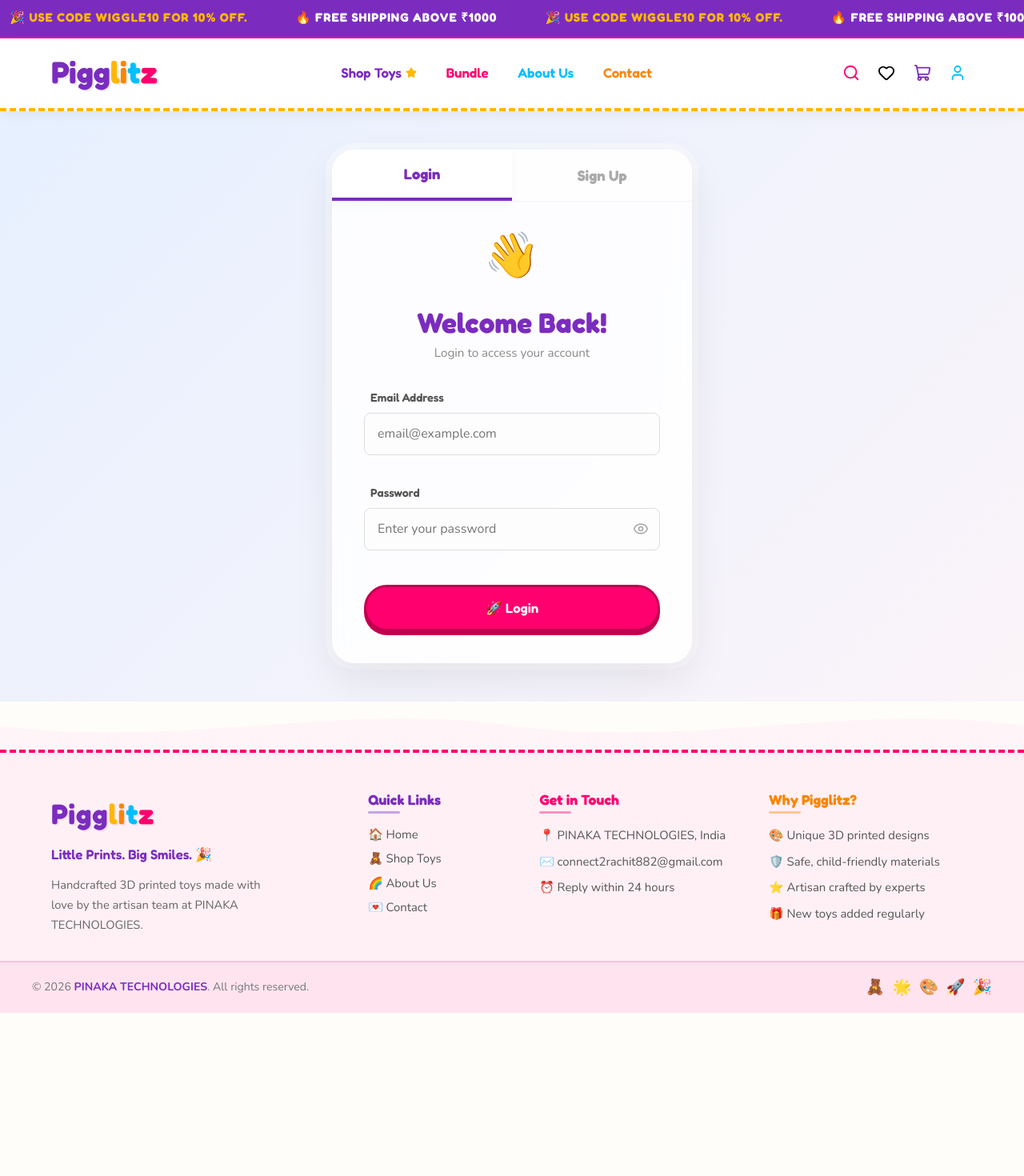
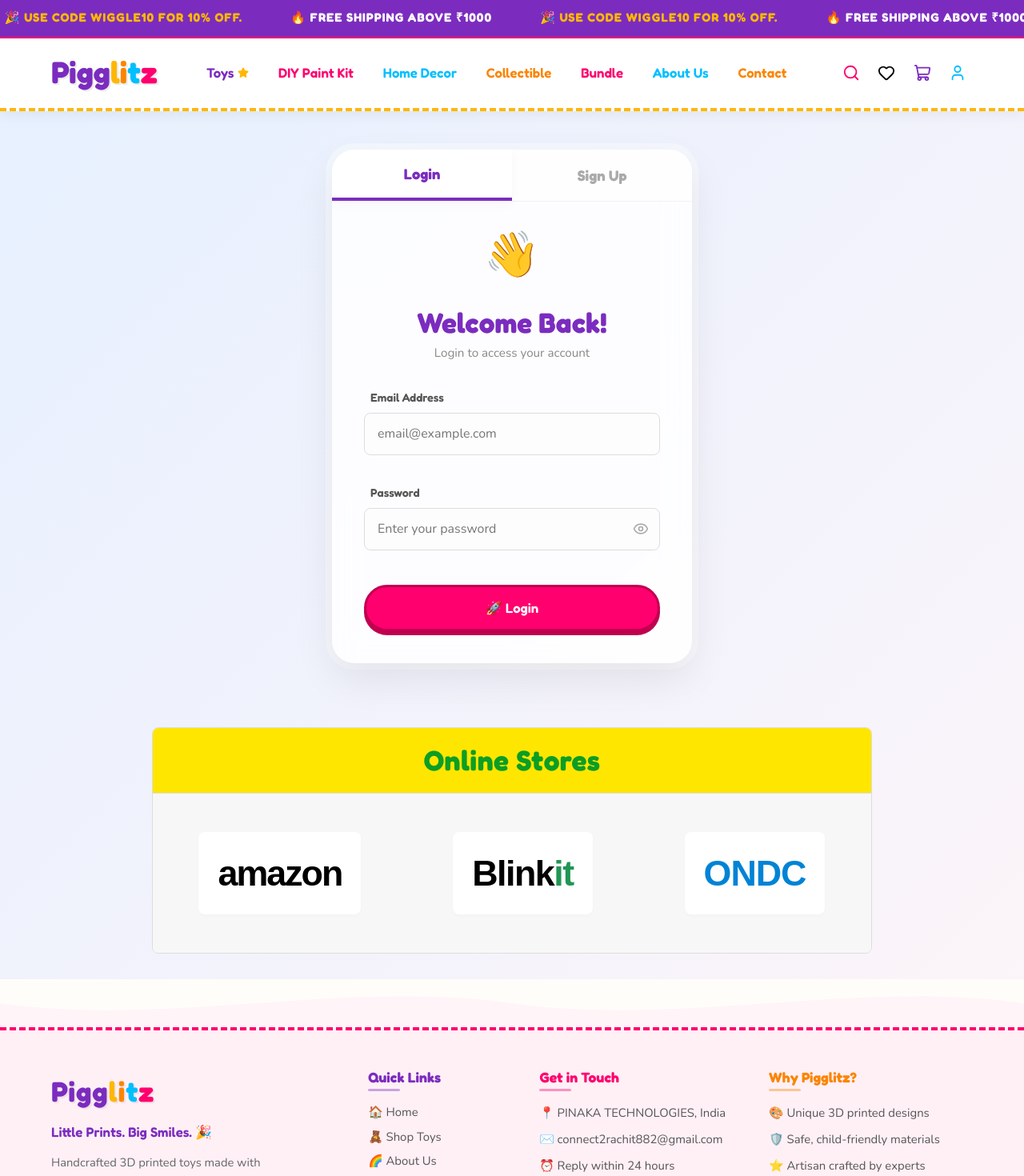
Before and after one commit to Rachit246-art/toy, a React (Vite) app in the folder frontend/: page /login in a window 1280 px wide. Shown: the top 1470 px of the page at 80% size. Before the commit the page ends 1266 px from the top, so only its background shows below. Built offline with nearby package versions, Linux system fonts and the light colour scheme; no server answers.

Commit message:
feat: Add product categories and Online Stores banner

```diff
--- a/frontend/src/components/Footer.tsx
+++ b/frontend/src/components/Footer.tsx
@@ -1,13 +1,16 @@
 import React from 'react';
 import { useNavigate } from 'react-router-dom';
+import OnlineStoresBanner from './OnlineStoresBanner';
 import './Footer.css';
 
 const Footer: React.FC = () => {
   const navigate = useNavigate();
 
   return (
-    <footer className="site-footer">
-      {/* Wave top border */}
+    <>
+      <OnlineStoresBanner />
+      <footer className="site-footer">
+        {/* Wave top border */}
       <div className="footer-wave">
         <svg viewBox="0 0 1200 60" preserveAspectRatio="none" xmlns="http://www.w3.org/2000/svg">
           <path d="M0,30 C200,60 400,0 600,30 C800,60 1000,0 1200,30 L1200,60 L0,60 Z" fill="#FFF5F8" />
@@ -80,7 +83,8 @@
           </div>
         </div>
       </div>
-    </footer>
+      </footer>
+    </>
   );
 };
 
--- a/frontend/src/components/Navbar.tsx
+++ b/frontend/src/components/Navbar.tsx
@@ -68,9 +68,12 @@
 
         {/* Desktop Links */}
         <div className="navbar-links">
-          <button className="nav-link-btn text-purple" onClick={() => goTo('/shop')}>
-            Shop Toys <Star size={14} fill="var(--color-yellow)" color="var(--color-yellow)" style={{ verticalAlign: 'middle' }} />
+          <button className="nav-link-btn text-purple" onClick={() => goTo('/shop?category=Toys')}>
+            Toys <Star size={14} fill="var(--color-yellow)" color="var(--color-yellow)" style={{ verticalAlign: 'middle' }} />
           </button>
+          <button className="nav-link-btn text-pink" onClick={() => goTo('/shop?category=DIY Paint Kit')}>DIY Paint Kit</button>
+          <button className="nav-link-btn text-blue" onClick={() => goTo('/shop?category=Home Decor')}>Home Decor</button>
+          <button className="nav-link-btn text-orange" onClick={() => goTo('/shop?category=Collectible')}>Collectible</button>
           <button className="nav-link-btn text-pink" onClick={() => goTo('/bundle')}>Bundle</button>
           <button className="nav-link-btn text-blue" onClick={() => goTo('/about')}>About Us</button>
           <button className="nav-link-btn text-orange" onClick={() => goTo('/contact')}>Contact</button>
@@ -129,7 +132,10 @@
       {/* Mobile Dropdown Menu */}
       {menuOpen && (
         <div className="mobile-nav-menu">
-          <button className="mobile-nav-link text-purple" onClick={() => goTo('/shop')}>🧸 Shop Toys</button>
+          <button className="mobile-nav-link text-purple" onClick={() => goTo('/shop?category=Toys')}>🧸 Toys</button>
+          <button className="mobile-nav-link text-pink" onClick={() => goTo('/shop?category=DIY Paint Kit')}>🎨 DIY Paint Kit</button>
+          <button className="mobile-nav-link text-blue" onClick={() => goTo('/shop?category=Home Decor')}>🏠 Home Decor</button>
+          <button className="mobile-nav-link text-orange" onClick={() => goTo('/shop?category=Collectible')}>💎 Collectible</button>
           <button className="mobile-nav-link text-pink" onClick={() => goTo('/bundle')}>🎁 Create Bundle</button>
           <button className="mobile-nav-link text-blue" onClick={() => goTo('/about')}>🌈 About Us</button>
           <button className="mobile-nav-link text-orange" onClick={() => goTo('/contact')}>💌 Contact</button>
--- /dev/null
+++ b/frontend/src/components/OnlineStoresBanner.css
@@ -0,0 +1,90 @@
+.online-stores-container {
+  display: flex;
+  justify-content: center;
+  align-items: center;
+  padding: 2rem 1.5rem;
+  background-color: transparent;
+  width: 100%;
+}
+
+.online-stores-box {
+  width: 100%;
+  max-width: 900px;
+  background-color: #fafafa;
+  border-radius: 8px;
+  border: 1px solid #ddd;
+  overflow: hidden;
+}
+
+.online-stores-header {
+  background-color: #ffe600; /* vibrant yellow */
+  padding: 1.2rem;
+  text-align: center;
+  border-bottom: 1px solid #ddd;
+}
+
+.online-stores-header h2 {
+  margin: 0;
+  color: #0b9e24; /* vibrant green */
+  font-family: var(--font-heading, 'Quicksand', sans-serif);
+  font-size: 2.2rem;
+  font-weight: 800;
+  letter-spacing: 0.5px;
+}
+
+.online-stores-logos {
+  display: flex;
+  justify-content: space-around;
+  align-items: center;
+  padding: 3rem 1rem;
+  flex-wrap: wrap;
+  gap: 2rem;
+  background-color: #f7f7f7;
+}
+
+.store-link {
+  text-decoration: none;
+  display: inline-block;
+  padding: 1rem 1.5rem;
+  border-radius: 8px;
+  transition: transform 0.2s ease, box-shadow 0.2s ease;
+  background-color: #ffffff;
+  box-shadow: 0 2px 4px rgba(0,0,0,0.02);
+}
+
+.store-link:hover {
+  transform: translateY(-4px);
+  box-shadow: 0 8px 16px rgba(0,0,0,0.06);
+}
+
+.logo-placeholder {
+  display: flex;
+  align-items: center;
+  justify-content: center;
+}
+
+/* Text-based Logos */
+.logo-amazon {
+  font-family: Arial, Helvetica, sans-serif;
+  font-weight: 900;
+  font-size: 2.8rem;
+  color: #000;
+  letter-spacing: -2px;
+}
+
+.logo-blinkit {
+  font-family: Arial, Helvetica, sans-serif;
+  font-weight: 900;
+  font-size: 2.8rem;
+  letter-spacing: -1.5px;
+}
+.logo-blinkit .black { color: #000; }
+.logo-blinkit .green { color: #219653; }
+
+.logo-ondc {
+  font-family: Arial, Helvetica, sans-serif;
+  font-weight: 900;
+  font-size: 2.8rem;
+  color: #0083D6;
+  letter-spacing: -1px;
+}
--- /dev/null
+++ b/frontend/src/components/OnlineStoresBanner.tsx
@@ -0,0 +1,33 @@
+import React from 'react';
+import './OnlineStoresBanner.css';
+
+const OnlineStoresBanner: React.FC = () => {
+  return (
+    <div className="online-stores-container">
+      <div className="online-stores-box">
+        <div className="online-stores-header">
+          <h2>Online Stores</h2>
+        </div>
+        <div className="online-stores-logos">
+          <a href="https://www.amazon.in" target="_blank" rel="noopener noreferrer" className="store-link">
+            <div className="logo-placeholder">
+              <span className="logo-amazon">amazon</span>
+            </div>
+          </a>
+          <a href="https://blinkit.com" target="_blank" rel="noopener noreferrer" className="store-link">
+            <div className="logo-placeholder">
+              <span className="logo-blinkit"><span className="black">Blink</span><span className="green">it</span></span>
+            </div>
+          </a>
+          <a href="https://ondc.org" target="_blank" rel="noopener noreferrer" className="store-link">
+            <div className="logo-placeholder">
+              <span className="logo-ondc">ONDC</span>
+            </div>
+          </a>
+        </div>
+      </div>
+    </div>
+  );
+};
+
+export default OnlineStoresBanner;
--- a/frontend/src/pages/AdminPanel.tsx
+++ b/frontend/src/pages/AdminPanel.tsx
@@ -8,7 +8,7 @@
 
 interface Product {
   _id: string; name: string; price: string; imageColor: string;
-  imageUrl: string; badge: string; emoji: string;
+  imageUrl: string; badge: string; emoji: string; category?: string;
   isFeatured: boolean; isNewArrival: boolean;
   description?: string; features?: string; additionalInfo?: string; models?: string;
   galleryUrls?: string[];
@@ -83,6 +83,7 @@
   const [imageColor, setImageColor] = useState('#FFC400');
   const [badge, setBadge] = useState('');
   const [emoji, setEmoji] = useState('🧸');
+  const [category, setCategory] = useState('Toys');
   const [isFeatured, setIsFeatured] = useState(false);
   const [isNewArrival, setIsNewArrival] = useState(false);
   const [description, setDescription] = useState('');
@@ -103,6 +104,7 @@
   const [eColor, setEColor] = useState('#FFC400');
   const [eBadge, setEBadge] = useState('');
   const [eEmoji, setEEmoji] = useState('🧸');
+  const [eCategory, setECategory] = useState('Toys');
   const [eFeatured, setEFeatured] = useState(false);
   const [eNewArrival, setENewArrival] = useState(false);
   const [eDescription, setEDescription] = useState('');
@@ -209,7 +211,7 @@
       const fd = new FormData();
       fd.append('name', name); fd.append('price', price);
       fd.append('imageColor', imageColor); fd.append('badge', badge);
-      fd.append('emoji', emoji);
+      fd.append('emoji', emoji); fd.append('category', category);
       fd.append('isFeatured', String(isFeatured));
       fd.append('isNewArrival', String(isNewArrival));
       fd.append('description', description);
@@ -222,7 +224,7 @@
       await axios.post(`${API_BASE}/api/products`, fd, {
         headers: { Authorization: `Bearer ${token()}`, 'Content-Type': 'multipart/form-data' },
       });
-      setName(''); setPrice(''); setImageColor('#FFC400'); setBadge(''); setEmoji('🧸');
+      setName(''); setPrice(''); setImageColor('#FFC400'); setBadge(''); setEmoji('🧸'); setCategory('Toys');
       setIsFeatured(false); setIsNewArrival(false);
       setDescription(''); setFeatures(''); setAdditionalInfo(''); setModels('');
       setImageFile(null); setImagePreview(''); setGalleryFiles([]);
@@ -236,7 +238,7 @@
   // ── Open edit modal ──
   const openEditProduct = (p: Product) => {
     setEditingProduct(p); setEName(p.name); setEPrice(p.price);
-    setEColor(p.imageColor); setEBadge(p.badge); setEEmoji(p.emoji || '🧸');
+    setEColor(p.imageColor); setEBadge(p.badge); setEEmoji(p.emoji || '🧸'); setECategory(p.category || 'Toys');
     setEFeatured(p.isFeatured); setENewArrival(p.isNewArrival);
     setEDescription(p.description || ''); setEFeatures(p.features || '');
     setEAdditionalInfo(p.additionalInfo || ''); setEModels(p.models || '');
@@ -251,7 +253,7 @@
       const fd = new FormData();
       fd.append('name', eName); fd.append('price', ePrice);
       fd.append('imageColor', eColor); fd.append('badge', eBadge);
-      fd.append('emoji', eEmoji);
+      fd.append('emoji', eEmoji); fd.append('category', eCategory);
       fd.append('isFeatured', String(eFeatured));
       fd.append('isNewArrival', String(eNewArrival));
       fd.append('description', eDescription);
@@ -435,6 +437,12 @@
                   onChange={e => setEName(e.target.value)} required className="playful-input" />
                 <input type="text" placeholder="Price (e.g. ₹499)" value={ePrice}
                   onChange={e => setEPrice(e.target.value)} required className="playful-input" />
+                <select value={eCategory} onChange={e => setECategory(e.target.value)} className="playful-input">
+                  <option value="Toys">Toys</option>
+                  <option value="DIY Paint Kit">DIY Paint Kit</option>
+                  <option value="Home Decor">Home Decor</option>
+                  <option value="Collectible">Collectible</option>
+                </select>
 
                 <textarea placeholder="Description" value={eDescription} onChange={e => setEDescription(e.target.value)} className="playful-input" />
                 <textarea placeholder="Features (one per line)" value={eFeatures} onChange={e => setEFeatures(e.target.value)} className="playful-input" />
@@ -525,6 +533,12 @@
                 onChange={e => setName(e.target.value)} required className="playful-input" />
               <input type="text" placeholder="Price (e.g. ₹499)" value={price}
                 onChange={e => setPrice(e.target.value)} required className="playful-input" />
+              <select value={category} onChange={e => setCategory(e.target.value)} className="playful-input">
+                <option value="Toys">Toys</option>
+                <option value="DIY Paint Kit">DIY Paint Kit</option>
+                <option value="Home Decor">Home Decor</option>
+                <option value="Collectible">Collectible</option>
+              </select>
 
               <textarea placeholder="Description" value={description} onChange={e => setDescription(e.target.value)} className="playful-input" style={{minHeight:'80px'}} />
               <textarea placeholder="Features (one per line)" value={features} onChange={e => setFeatures(e.target.value)} className="playful-input" style={{minHeight:'80px'}} />
@@ -607,7 +621,9 @@
                       : (p.emoji||'🧸')}
                   </div>
                   <div className="product-details">
-                    <h3>{p.name}</h3><p>{p.price}</p>
+                    <h3>{p.name}</h3>
+                    <p>{p.price}</p>
+                    <p style={{fontSize: '0.8rem', color: '#666'}}>{p.category || 'Toys'}</p>
                     <div className="product-flags">
                       {p.isFeatured   && <span className="flag-badge flag-featured">⭐ Featured</span>}
                       {p.isNewArrival && <span className="flag-badge flag-new">🆕 New Arrival</span>}
--- a/frontend/src/pages/ShopPage.tsx
+++ b/frontend/src/pages/ShopPage.tsx
@@ -1,4 +1,5 @@
 import { useState, useEffect } from 'react';
+import { useSearchParams } from 'react-router-dom';
 import axios from 'axios';
 import Navbar from '../components/Navbar';
 import ProductCard from '../components/ProductCard';
@@ -15,18 +16,33 @@
   imageUrl: string;
   badge: string;
   emoji: string;
+  category?: string;
 }
 
 const ShopPage = () => {
   const [products, setProducts] = useState<Product[]>([]);
   const [search, setSearch] = useState('');
   const { addToCart } = useCart();
+  const [searchParams] = useSearchParams();
+  const category = searchParams.get('category') || 'Toys';
 
   useEffect(() => {
     axios.get(`${API_BASE}/api/products`).then(res => setProducts(res.data));
   }, []);
 
-  const filtered = products.filter(p => p.name.toLowerCase().includes(search.toLowerCase()));
+  const filtered = products.filter(p => {
+    const matchesSearch = p.name.toLowerCase().includes(search.toLowerCase());
+    const productCat = p.category || 'Toys';
+    const matchesCategory = productCat === category;
+    return matchesSearch && matchesCategory;
+  });
+
+  const getTitle = () => {
+    if (category === 'DIY Paint Kit') return 'Magical DIY Paint Kits';
+    if (category === 'Home Decor') return 'Magical Home Decor';
+    if (category === 'Collectible') return 'Magical Collectibles';
+    return 'Magical Toy Shop';
+  };
 
   return (
     <div className="shop-page">
@@ -35,8 +51,8 @@
         <div className="floating-star star-a">⭐</div>
         <div className="floating-star star-b">🌟</div>
         <div className="floating-star star-c">✨</div>
-        <h1>Magical Toy Shop</h1>
-        <p>Every toy is a 3D printed masterpiece, made with love!</p>
+        <h1>{getTitle()}</h1>
+        <p>Every item is a 3D printed masterpiece, made with love!</p>
         <div className="search-bar-wrapper">
           <input
             type="text"
```
Also changed, not shown: 1 other file (tests, documents, lock files or other folders).
